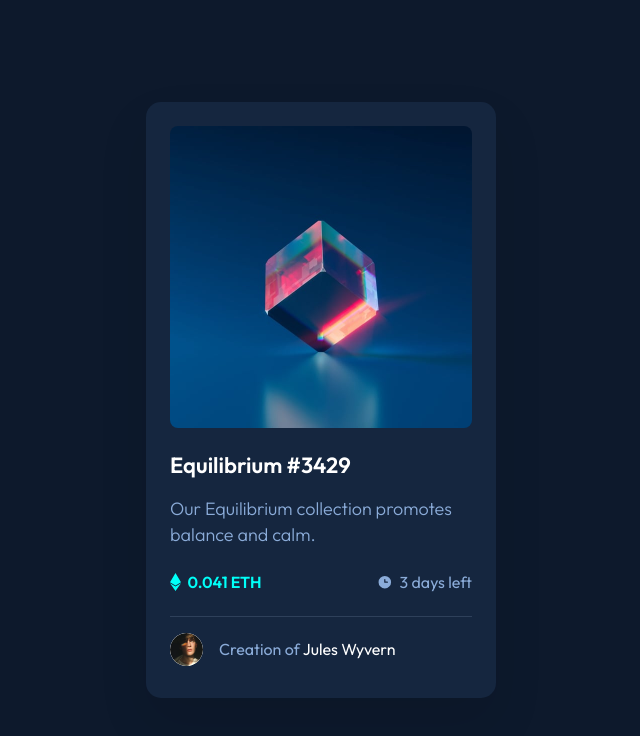
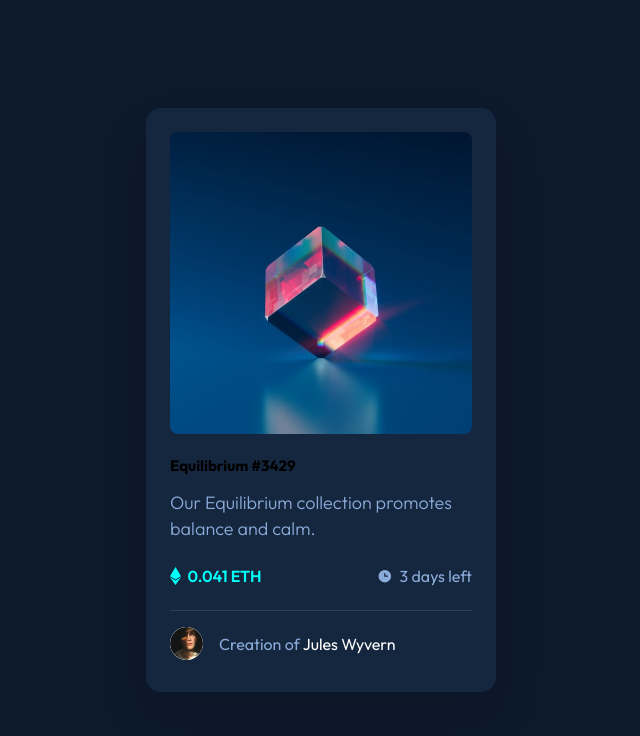
Before and after one commit to nishanth1596/nft-preview-card, a React (Vite) app: page / in a window 1280 px wide. Shown: the top 736 px of the page, without its empty margins (319-959 px from the left). Built offline with nearby package versions, Linux system fonts and the light colour scheme.

Commit message:
Update Card.module.css

```diff
--- a/src/Components/Card/Card.module.css
+++ b/src/Components/Card/Card.module.css
@@ -45,14 +45,14 @@
   padding-bottom:3.2rem;
 }
 
-.h2 {
+.h1 {
   color: white;
   font-size: var(--fs-heading);
   font-weight: var(--fw-heading);
   line-height: var(--lh-heading);
 }
 
-.h2:hover {
+.h1:hover {
   cursor: pointer;
   color: var(--cyan);
 }
```
